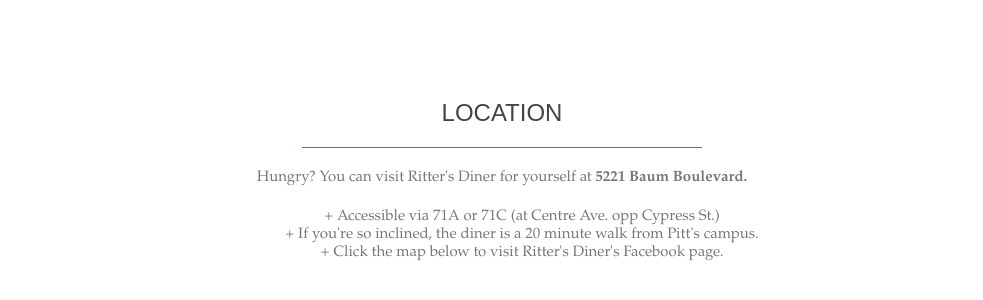
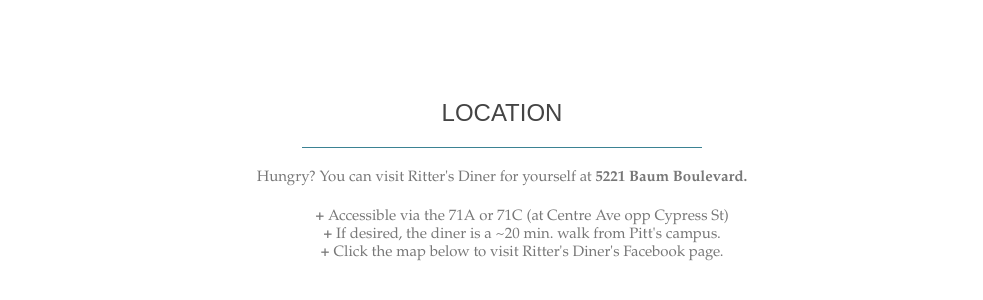
Before and after one commit to ryli0309/ryli0309.github.io, a plain HTML site: page map.html in a window 1280 px wide. Shown: the part 89-389 px from the top of the page, without its empty margins (138-1121 px from the left). Drawn offline with Linux system fonts and the light colour scheme; grey boxes are pictures that could not be loaded; a web font is replaced by a local one.

Commit message:
Update map.html

```diff
--- a/map.html
+++ b/map.html
@@ -40,9 +40,9 @@
 
 			<p>Hungry? You can visit Ritter's Diner for yourself at <b>5221 Baum Boulevard.</b></p>
 			<p><ul style="list-style-type:none">
-				<li>+ Accessible via 71A or 71C (at Centre Ave. opp Cypress St.)</li>
-	  			<li>+ If you're so inclined, the diner is a 20 minute walk from Pitt's campus.</li>
-	  			<li>+ Click the map below to visit Ritter's Diner's Facebook page.</li>
+				<li><b>+</b> Accessible via the 71A or 71C (at Centre Ave opp Cypress St)</li>
+				<li><b>+</b> If desired, the diner is a ~20 min. walk from Pitt's campus.</li>
+				<li><b>+</b> Click the map below to visit Ritter's Diner's Facebook page.</li>
 			</ul>
 			</p>
 
```
